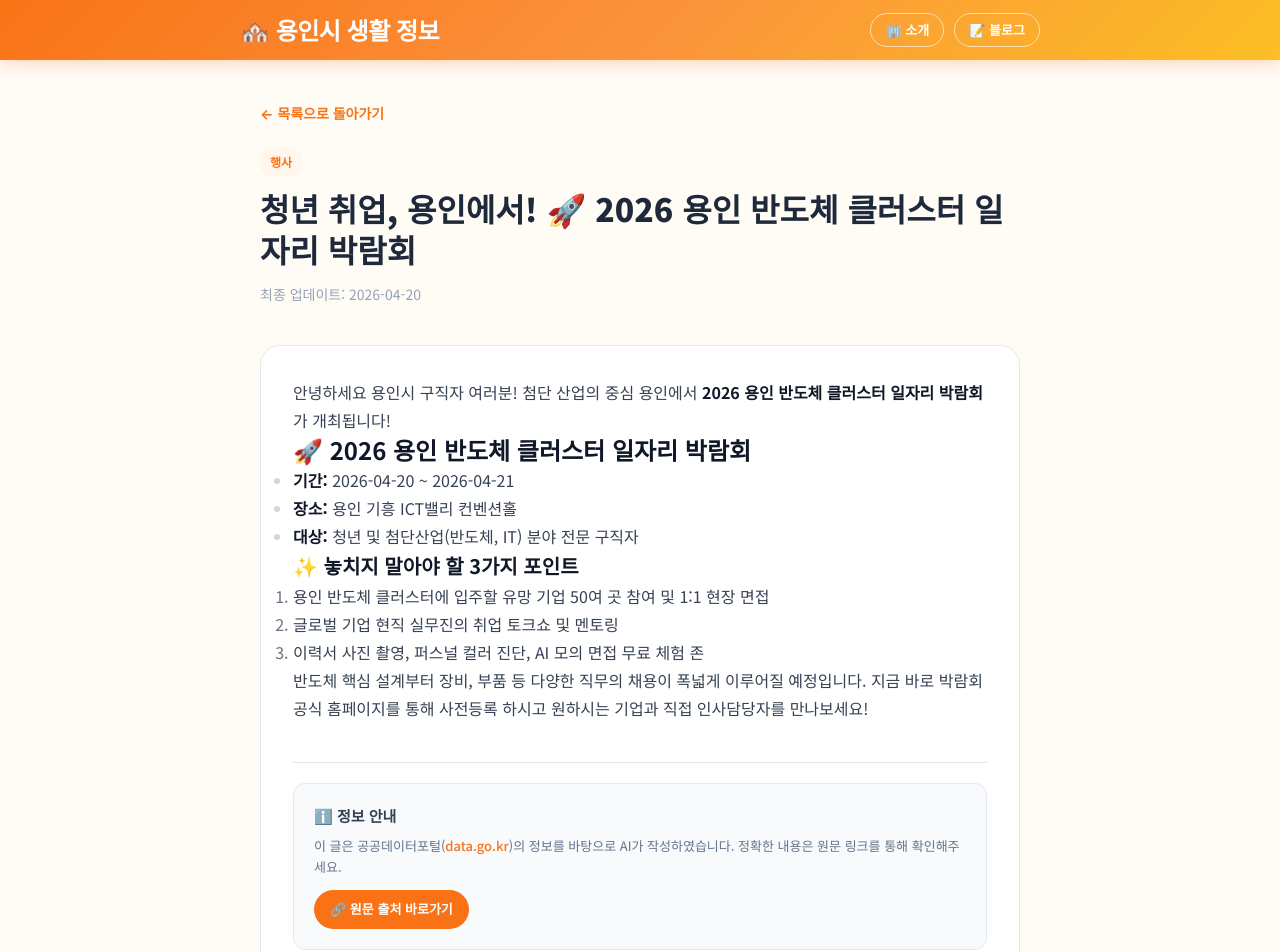
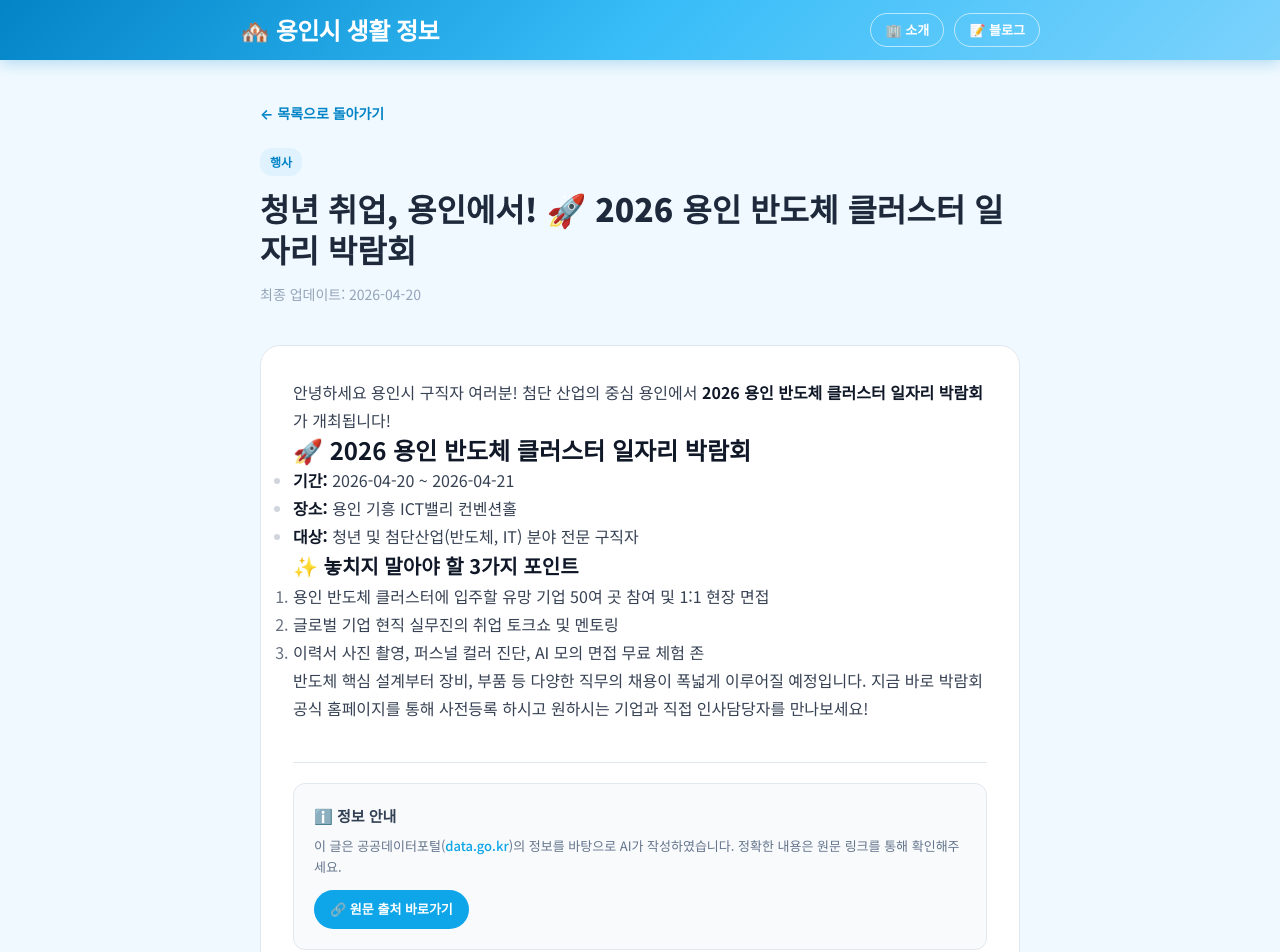
Before and after one commit to bopdoryainolza2026-afk/my-local-info, a Next.js app: page /blog/2026-04-04-yongin-semiconductor-job-fair in a window 1280 px wide. Shown: the top 952 px of the page. Built offline with nearby package versions, Linux system fonts and the light colour scheme; no server answers.

Commit message:
Update blog pages to sky blue theme

```diff
--- a/src/app/blog/[slug]/page.tsx
+++ b/src/app/blog/[slug]/page.tsx
@@ -51,15 +51,15 @@ export default async function PostPage({ params }: Props) {
   const sourceLink = matchedItem?.link || "https://data.go.kr/";
 
   return (
-    <div style={{ fontFamily: "'Noto Sans KR', 'Inter', sans-serif", background: "#fffbf5", minHeight: "100vh" }}>
+    <div style={{ fontFamily: "'Noto Sans KR', 'Inter', sans-serif", background: "#f0f9ff", minHeight: "100vh" }}>
       {/* ===== 헤더 ===== */}
       <header style={{
-        background: "linear-gradient(135deg, #f97316 0%, #fb923c 50%, #fbbf24 100%)",
+        background: "linear-gradient(135deg, #0284c7 0%, #38bdf8 50%, #7dd3fc 100%)",
         padding: "0 20px",
         position: "sticky",
         top: 0,
         zIndex: 50,
-        boxShadow: "0 2px 16px rgba(249,115,22,0.3)",
+        boxShadow: "0 2px 16px rgba(2,132,199,0.3)",
       }}>
         <div style={{
           maxWidth: 800,
@@ -98,7 +98,7 @@ export default async function PostPage({ params }: Props) {
       {/* ===== 블로그 본문 ===== */}
       <article style={{ maxWidth: 800, margin: "0 auto", padding: "40px 20px 80px" }}>
         <Link href="/blog" style={{
-          display: "inline-block", color: "#f97316", fontWeight: 700, fontSize: 14,
+          display: "inline-block", color: "#0284c7", fontWeight: 700, fontSize: 14,
           marginBottom: 24, textDecoration: "none"
         }}>
           ← 목록으로 돌아가기
@@ -106,7 +106,7 @@ export default async function PostPage({ params }: Props) {
 
         <header style={{ marginBottom: 40 }}>
           <div style={{ display: "flex", gap: 8, flexWrap: "wrap", marginBottom: 12 }}>
-            <span style={{ fontSize: 12, fontWeight: 700, color: "#f97316", background: "#fff7ed", padding: "4px 10px", borderRadius: 12 }}>
+            <span style={{ fontSize: 12, fontWeight: 700, color: "#0284c7", background: "#e0f2fe", padding: "4px 10px", borderRadius: 12 }}>
               {postData.category}
             </span>
           </div>
@@ -117,7 +117,7 @@ export default async function PostPage({ params }: Props) {
         </header>
 
         {/* 마크다운 렌더링 구역 */}
-        <div className="prose prose-orange max-w-none" style={{ background: "white", padding: "32px", borderRadius: 20, border: "1px solid #e2e8f0" }}>
+        <div className="prose prose-sky max-w-none" style={{ background: "white", padding: "32px", borderRadius: 20, border: "1px solid #e2e8f0" }}>
           <ReactMarkdown remarkPlugins={[remarkGfm]}>
             {postData.content}
           </ReactMarkdown>
@@ -155,12 +155,12 @@ export default async function PostPage({ params }: Props) {
           <div style={{ background: "#f8fafc", padding: "20px", borderRadius: "12px", border: "1px solid #e2e8f0" }}>
             <h3 style={{ fontSize: "15px", fontWeight: "bold", color: "#334155", marginBottom: "8px", marginTop: 0 }}>ℹ️ 정보 안내</h3>
             <p style={{ fontSize: "13px", color: "#64748b", margin: 0, lineHeight: 1.6 }}>
-              이 글은 공공데이터포털(<a href="http://data.go.kr/" target="_blank" rel="noopener noreferrer" style={{ color: "#f97316", textDecoration: "none" }}>data.go.kr</a>)의 정보를 바탕으로 AI가 작성하였습니다. 정확한 내용은 원문 링크를 통해 확인해주세요.
+              이 글은 공공데이터포털(<a href="http://data.go.kr/" target="_blank" rel="noopener noreferrer" style={{ color: "#0ea5e9", textDecoration: "none" }}>data.go.kr</a>)의 정보를 바탕으로 AI가 작성하였습니다. 정확한 내용은 원문 링크를 통해 확인해주세요.
             </p>
             <div style={{ marginTop: "12px" }}>
               <a href={sourceLink} target="_blank" rel="noopener noreferrer" style={{
                 display: "inline-block", fontSize: "13px", fontWeight: "bold",
-                color: "white", background: "#f97316", padding: "8px 16px",
+                color: "white", background: "#0ea5e9", padding: "8px 16px",
                 borderRadius: "20px", textDecoration: "none"
               }}>
                 🔗 원문 출처 바로가기
--- a/src/app/blog/page.tsx
+++ b/src/app/blog/page.tsx
@@ -5,15 +5,15 @@ export default function BlogPage() {
   const allPostsData = getSortedPostsData();
 
   return (
-    <div style={{ fontFamily: "'Noto Sans KR', 'Inter', sans-serif", background: "#fffbf5", minHeight: "100vh" }}>
+    <div style={{ fontFamily: "'Noto Sans KR', 'Inter', sans-serif", background: "#f0f9ff", minHeight: "100vh" }}>
       {/* ===== 헤더 ===== */}
       <header style={{
-        background: "linear-gradient(135deg, #f97316 0%, #fb923c 50%, #fbbf24 100%)",
+        background: "linear-gradient(135deg, #0284c7 0%, #38bdf8 50%, #7dd3fc 100%)",
         padding: "0 20px",
         position: "sticky",
         top: 0,
         zIndex: 50,
-        boxShadow: "0 2px 16px rgba(249,115,22,0.3)",
+        boxShadow: "0 2px 16px rgba(2,132,199,0.3)",
       }}>
         <div style={{
           maxWidth: 800,
@@ -78,7 +78,7 @@ export default function BlogPage() {
                 }}
               >
                 <div style={{ display: "flex", justifyContent: "space-between", alignItems: "center", marginBottom: 10 }}>
-                  <span style={{ fontSize: 12, fontWeight: 700, color: "#f97316", background: "#fff7ed", padding: "4px 10px", borderRadius: 12 }}>
+                  <span style={{ fontSize: 12, fontWeight: 700, color: "#0284c7", background: "#e0f2fe", padding: "4px 10px", borderRadius: 12 }}>
                     {post.category}
                   </span>
                   <span style={{ fontSize: 13, color: "#94a3b8" }}>{post.date}</span>
```
